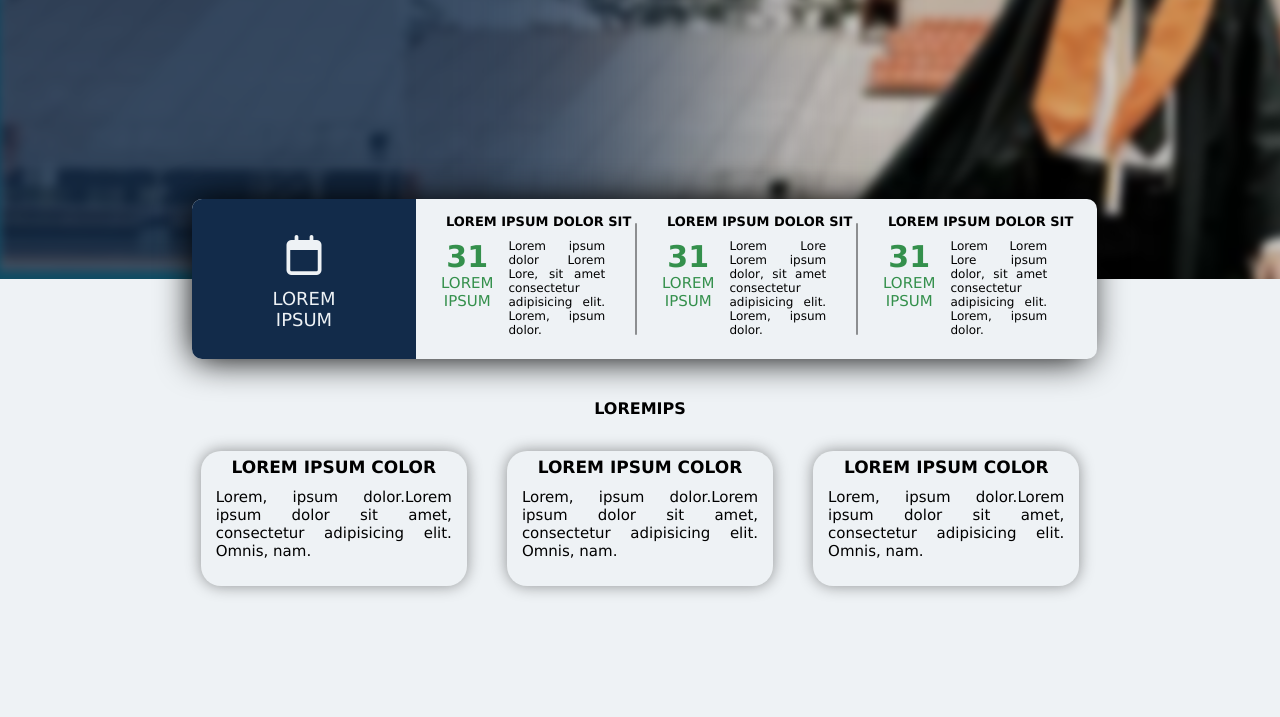
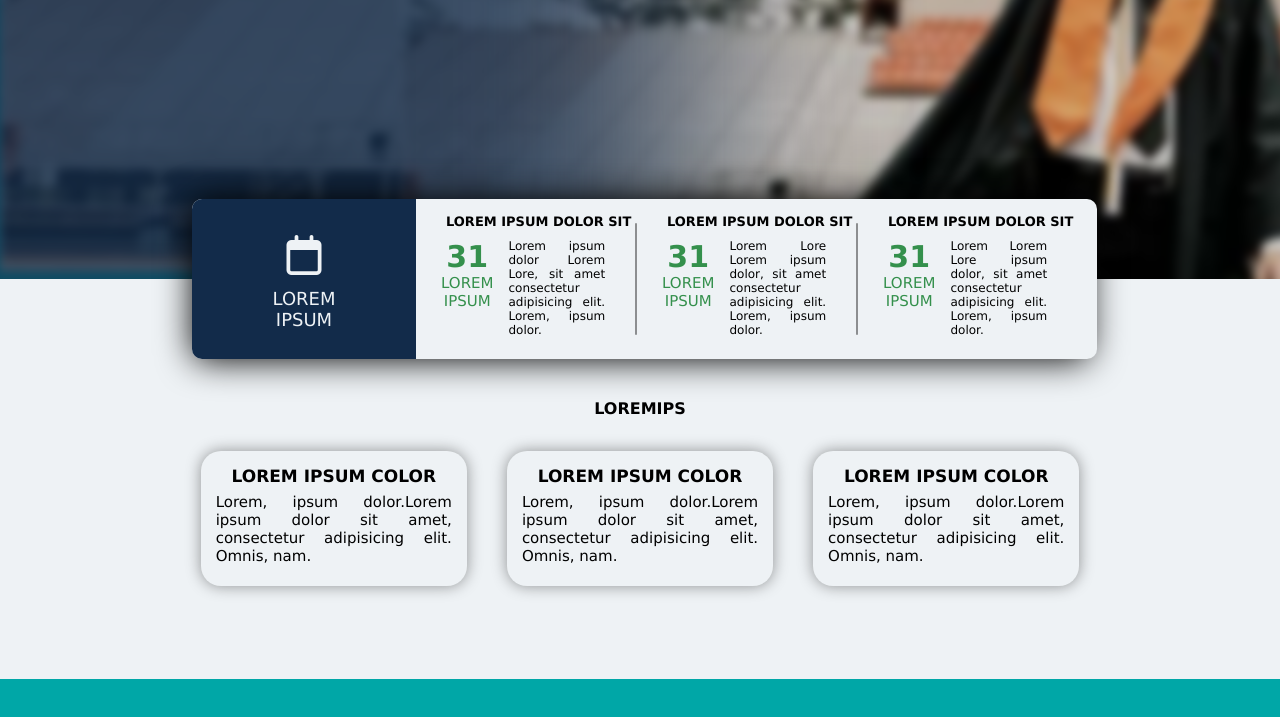
Before and after one commit to DheniAditya/school-website, a plain HTML site: page index.html in a window 1280 px wide. Shown: the part 601-1318 px from the top of the page. After the commit the page ends 1280 px from the top, so only its background shows below. Drawn offline with Linux system fonts and the light colour scheme.

Commit message:
highlight finish

```diff
--- a/style.css
+++ b/style.css
@@ -191,7 +191,7 @@
  }
 
  #highlight-section{
-  height: 100vh;
+  height: 50vh;
   width: 100vw;
   background-color: var(--bg);
   display: flex;
@@ -335,7 +335,8 @@ margin: 25px 0px -5px 0px;
   }
 
 #h2c-text{
-  margin: 6px;
+  margin-bottom: 2px;
+  margin-top:15px;
   text-transform: uppercase;
   font-weight: bold;
   font-size: 17px;
```
